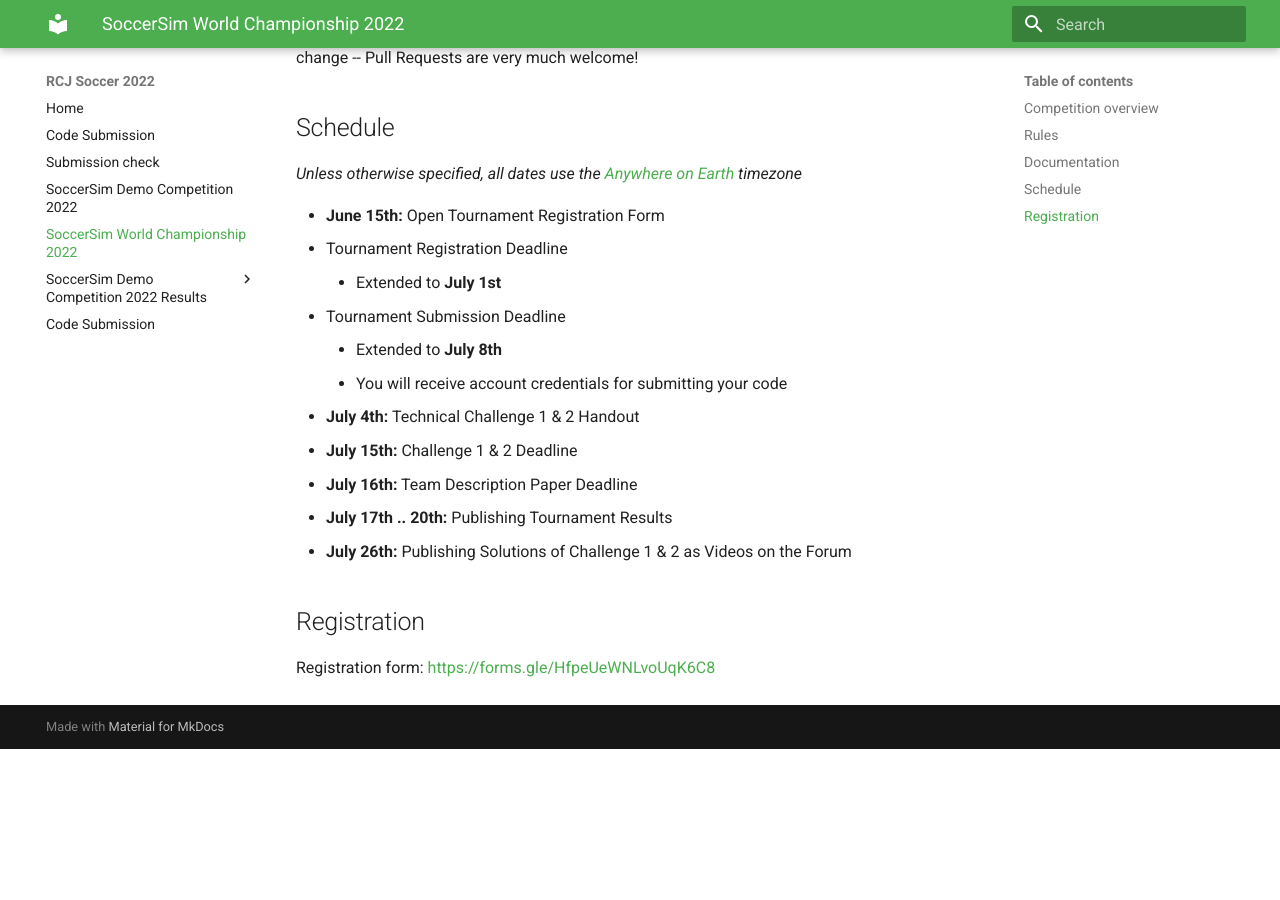
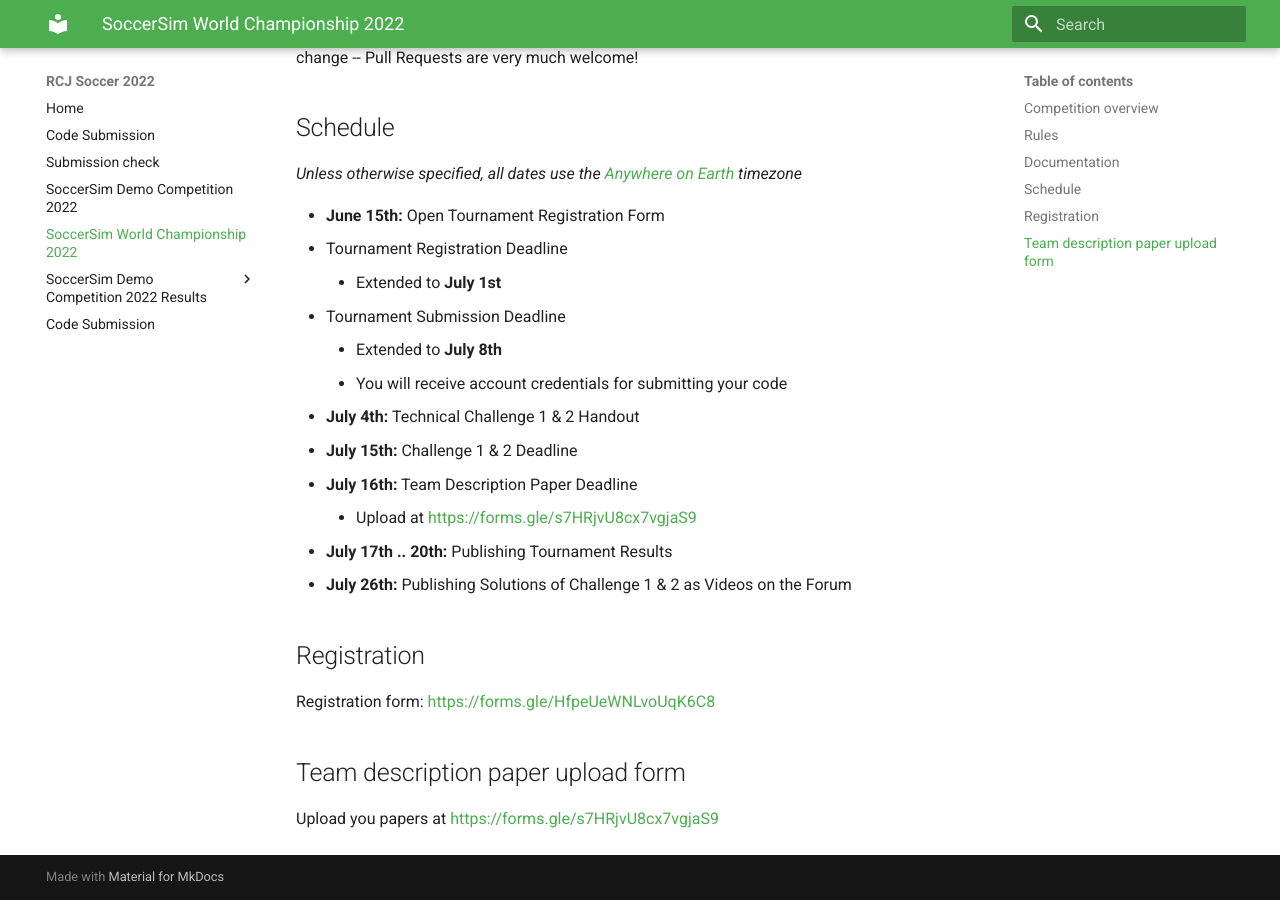
Before and after one commit to robocup-junior/soccer-2022, an MkDocs documentation site: the page built from docs/world-competition.md, in a window 1280 px wide and 900 px high, scrolled down 1395 px. Built offline with MkDocs 1.6.1 and Material for MkDocs 9.7.7, drawn with Linux system fonts in a browser that asks for light colours; before the commit the page ends 2144 px from its top, so only the background shows below that.

Commit message:
add Team description paper upload form
Signed-off-by: Adrian Matejov <ado.matejov@gmail.com>

```diff
--- a/docs/world-competition.md
+++ b/docs/world-competition.md
@@ -69,9 +69,14 @@
 * **July 4th:** Technical Challenge 1 & 2 Handout
 * **July 15th:** Challenge 1 & 2 Deadline
 * **July 16th:** Team Description Paper Deadline
+    * Upload at [https://forms.gle/s7HRjvU8cx7vgjaS9](https://forms.gle/s7HRjvU8cx7vgjaS9)
 * **July 17th .. 20th:** Publishing Tournament Results
 * **July 26th:** Publishing Solutions of Challenge 1 & 2 as Videos on the Forum
 
 ## Registration
 
 Registration form: [https://forms.gle/HfpeUeWNLvoUqK6C8](https://forms.gle/HfpeUeWNLvoUqK6C8)
+
+## Team description paper upload form
+
+Upload you papers at [https://forms.gle/s7HRjvU8cx7vgjaS9](https://forms.gle/s7HRjvU8cx7vgjaS9)
```
